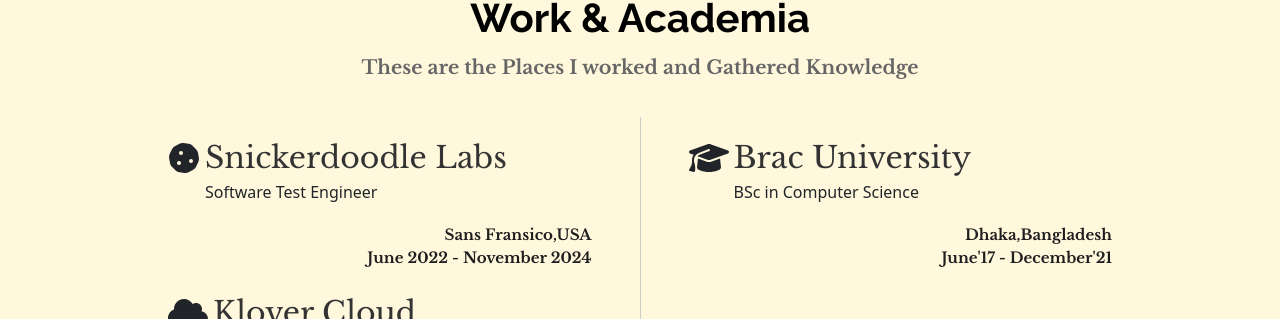
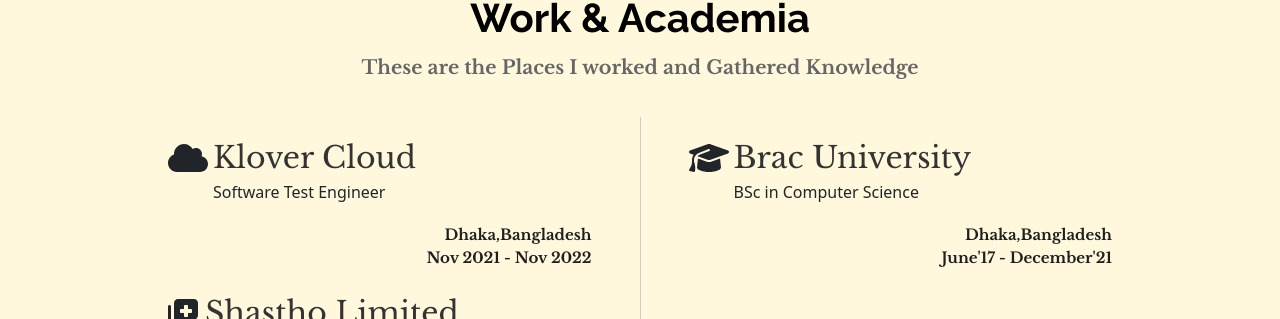
Before and after one commit to Tasmimdristy7/portfolio-site, a React (Create React App) app: page /portfolio-site/experience in a window 1280 px wide. Shown: the part 2526-2845 px from the top of the page. Built offline with nearby package versions, Linux system fonts and the light colour scheme; a small style sheet from the web is missing.

Commit message:
Update Experience.jsx

```diff
--- a/src/components/Experience.jsx
+++ b/src/components/Experience.jsx
@@ -34,14 +34,6 @@
       <Box p={18} className="flex-section work-section">
 
 
-        <ExperienceItem
-          icon={<FontAwesomeIcon icon={faCookie} size="2x" style={{ marginRight: '5px', marginTop: '-24px' }} />}
-          companyName="Snickerdoodle Labs"
-          jobTitle="Software Test Engineer"
-          date="June 2022 - November 2024"
-          location="Sans Fransico,USA"
-          description=""
-        />
 
         <ExperienceItem
           icon={<FontAwesomeIcon icon={faCloud} size="2x" style={{ marginRight: '5px', marginTop: '-24px' }} />}
```
